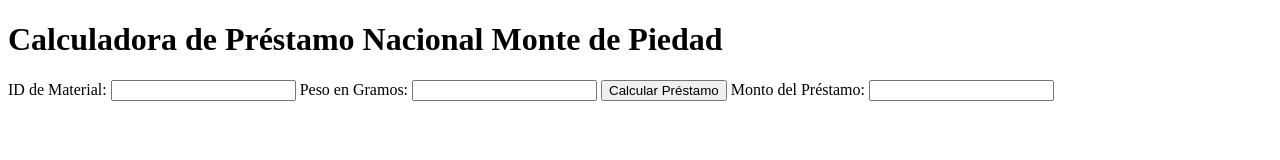
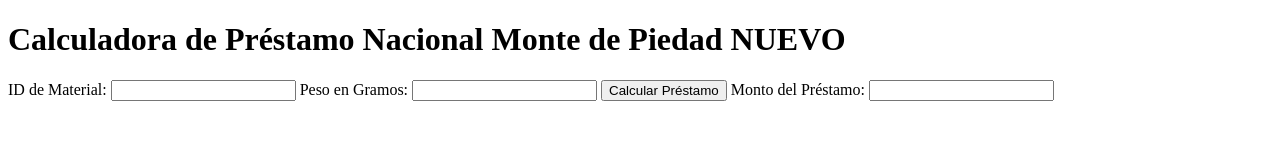
Before and after one commit to killmonger89/CursoGit, a website: page frontend/index.html in a window 1280 px wide. Drawn offline with Linux system fonts and the light colour scheme.

Commit message:
modificacion a la linea 10

```diff
--- a/frontend/index.html
+++ b/frontend/index.html
@@ -7,7 +7,7 @@
   <title>Calculadora de Préstamo</title>
 </head>
 <body>
-  <h1>Calculadora de Préstamo Nacional Monte de Piedad</h1>
+  <h1>Calculadora de Préstamo Nacional Monte de Piedad NUEVO</h1>
   <form id="formulario">
     <label for="idMaterial">ID de Material:</label>
     <input type="text" id="idMaterial" name="idMaterial" required>
```
